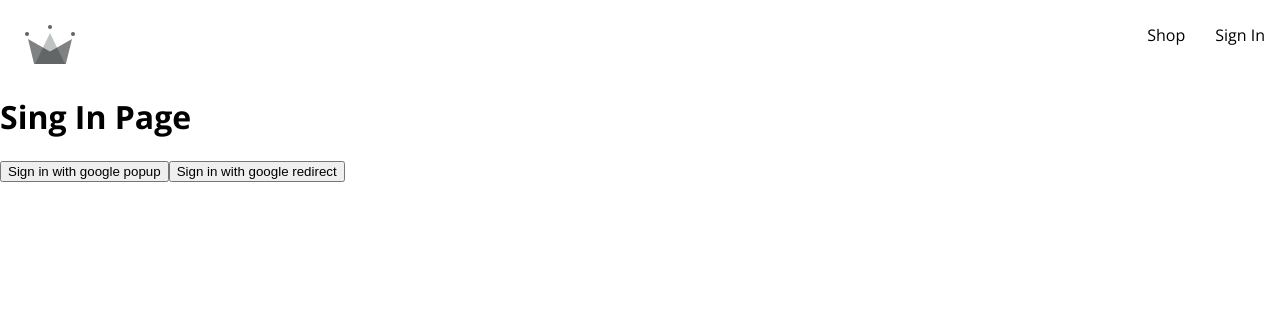
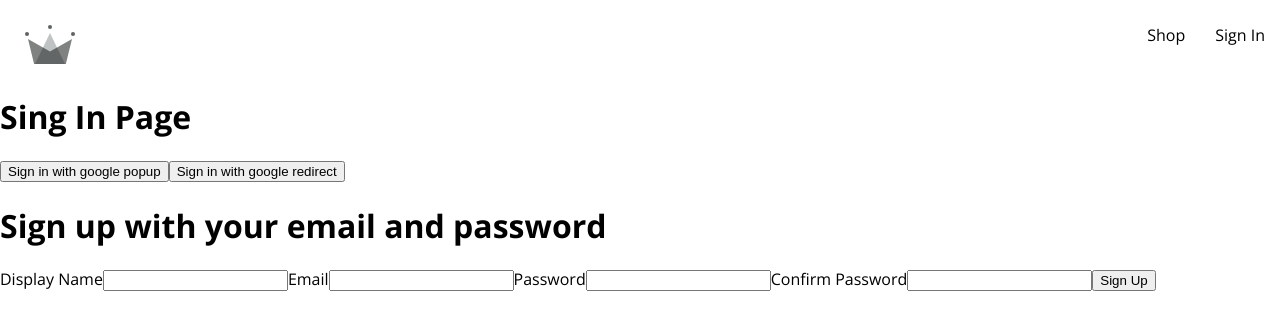
Before and after one commit to emonimran/crown-clothing, a React (Vite) app: page /sign-in in a window 1280 px wide. Shown: the top 330 px of the page. Built offline with nearby package versions, Linux system fonts and the light colour scheme.

Commit message:
sign up form added

```diff
--- a/src/components/sign-up/sign-up-form.component.jsx
+++ b/src/components/sign-up/sign-up-form.component.jsx
@@ -4,7 +4,21 @@ const SignUpForm = () => {
   return (
     <div>
       <h1>Sign up with your email and password</h1>
-      <form action=""></form>
+      <form action="" onSubmit={() => {}}>
+        <label htmlFor="">Display Name</label>
+        <input type="text" name="" id="" required />
+
+        <label htmlFor="">Email</label>
+        <input type="email" name="" id="" required />
+
+        <label htmlFor="">Password</label>
+        <input type="password" name="" id="" required />
+
+        <label htmlFor="">Confirm Password</label>
+        <input type="password" name="" id="" required />
+
+        <button type="submit">Sign Up</button>
+      </form>
     </div>
   );
 };
--- a/src/routes/sign-in/sign-in.component.jsx
+++ b/src/routes/sign-in/sign-in.component.jsx
@@ -7,6 +7,7 @@ import {
   signInWithGoogleRedirect,
   createUserDocumentFromAuth,
 } from "../../utils/firebase/firebase.utils";
+import SignUpForm from "../../components/sign-up/sign-up-form.component";
 
 const SignIn = () => {
   useEffect(() => {
@@ -32,6 +33,8 @@ const SignIn = () => {
       <button onClick={signInWithGoogleRedirect}>
         Sign in with google redirect
       </button>
+
+      <SignUpForm />
     </div>
   );
 };
```
